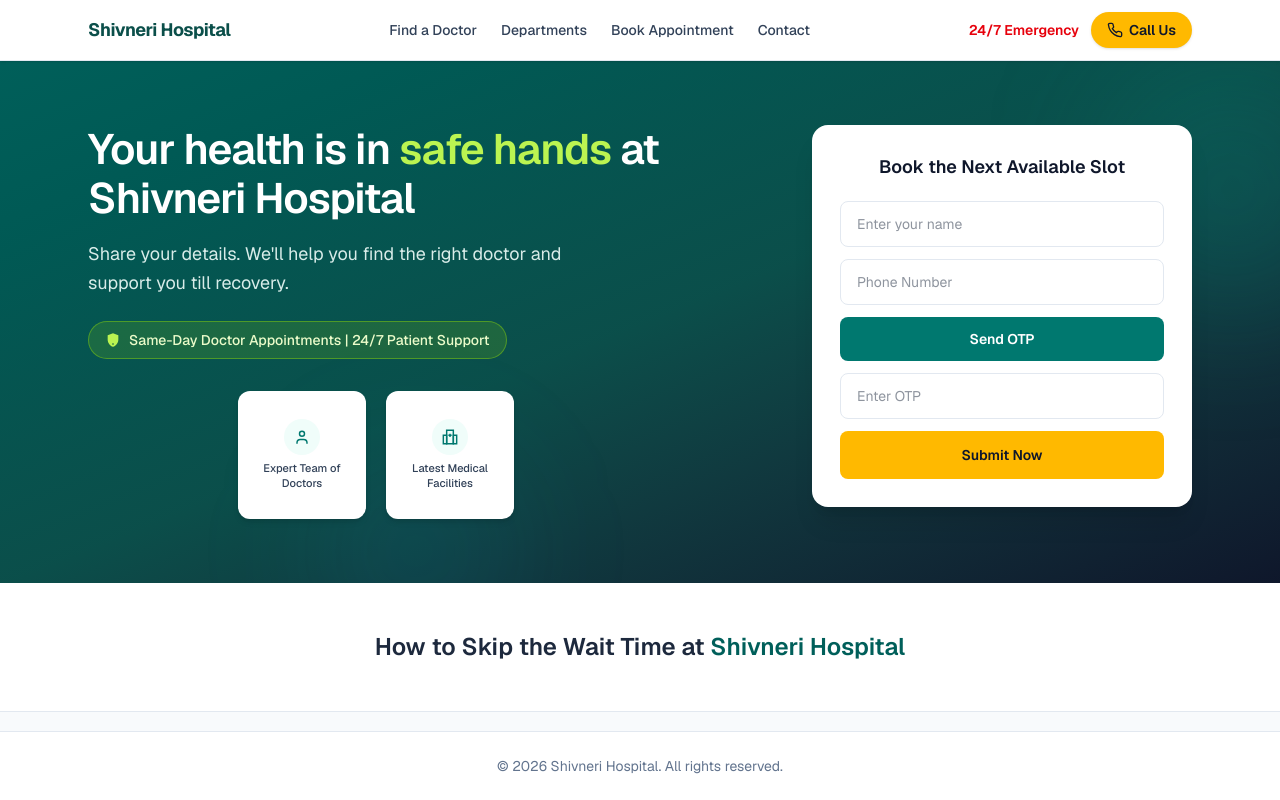
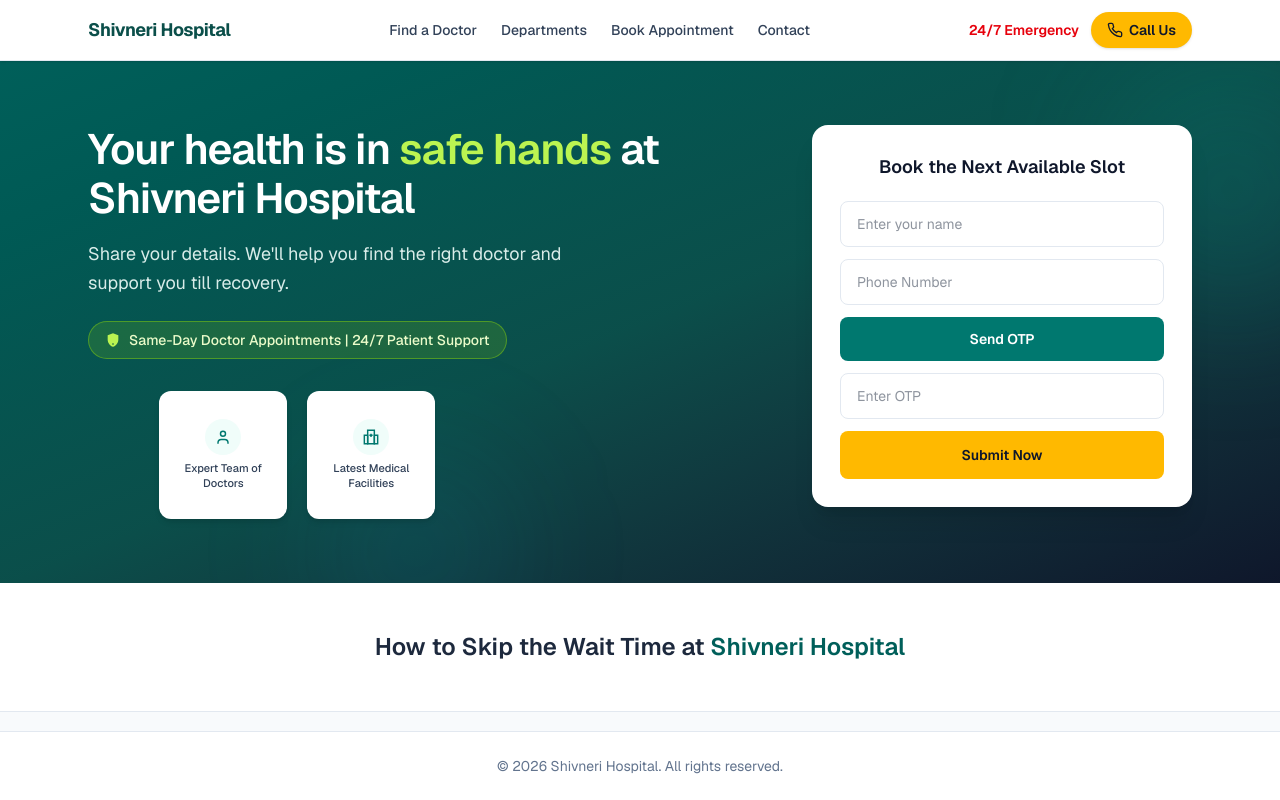
Before and after one commit to rp98nt/shivnerihospital, a Next.js app: page / in a window 1280 px wide. Built offline with nearby package versions, Linux system fonts and the light colour scheme.

Commit message:
fix(home): align feature cards under appointments badge

```diff
--- a/components/home-hero.tsx
+++ b/components/home-hero.tsx
@@ -33,12 +33,12 @@ export function HomeHero() {
                 support you till recovery.
               </p>
 
-              <div className="mt-6 inline-flex items-center gap-2 rounded-full border border-lime-400/40 bg-lime-400/15 px-4 py-2 text-xs font-medium text-lime-100 sm:text-sm">
+              <div className="mt-6 inline-grid gap-y-6 sm:gap-y-8">
+                <div className="inline-flex w-fit items-center gap-2 rounded-full border border-lime-400/40 bg-lime-400/15 px-4 py-2 text-xs font-medium text-lime-100 sm:text-sm">
                   <ShieldIcon className="h-4 w-4 shrink-0 text-lime-300" />
                   Same-Day Doctor Appointments | 24/7 Patient Support
                 </div>
-
-              <div className="mt-6 flex w-full max-w-xl justify-center gap-4 sm:mt-8 sm:gap-5">
+                <div className="flex justify-center gap-4 sm:gap-5">
                   <FeatureCard
                     icon={<DoctorIcon />}
                     label="Expert Team of Doctors"
@@ -47,6 +47,7 @@ export function HomeHero() {
                     icon={<FacilityIcon />}
                     label="Latest Medical Facilities"
                   />
+                </div>
               </div>
             </div>
 
```
Lines whose indentation alone changed are shown as unchanged.
